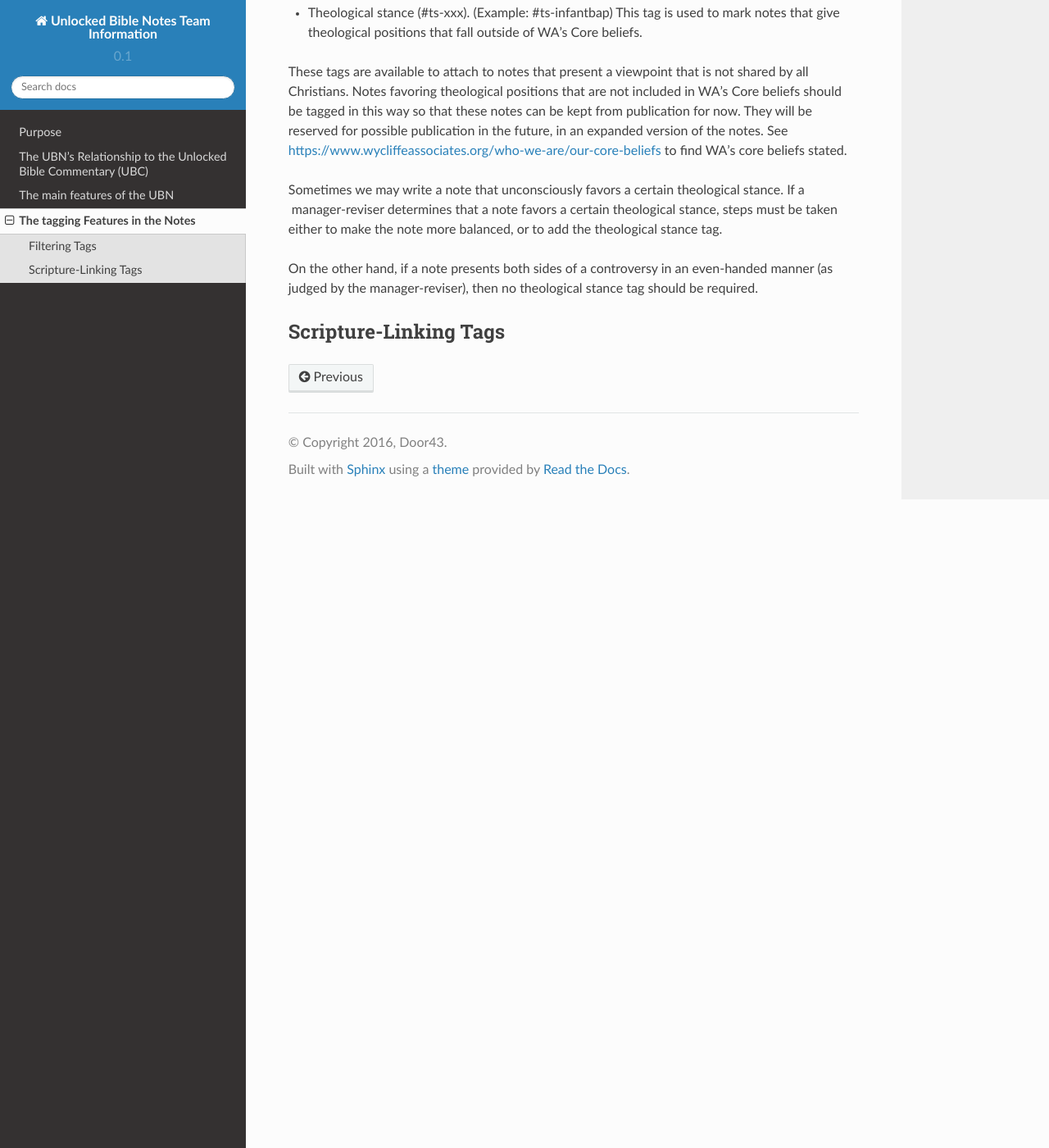
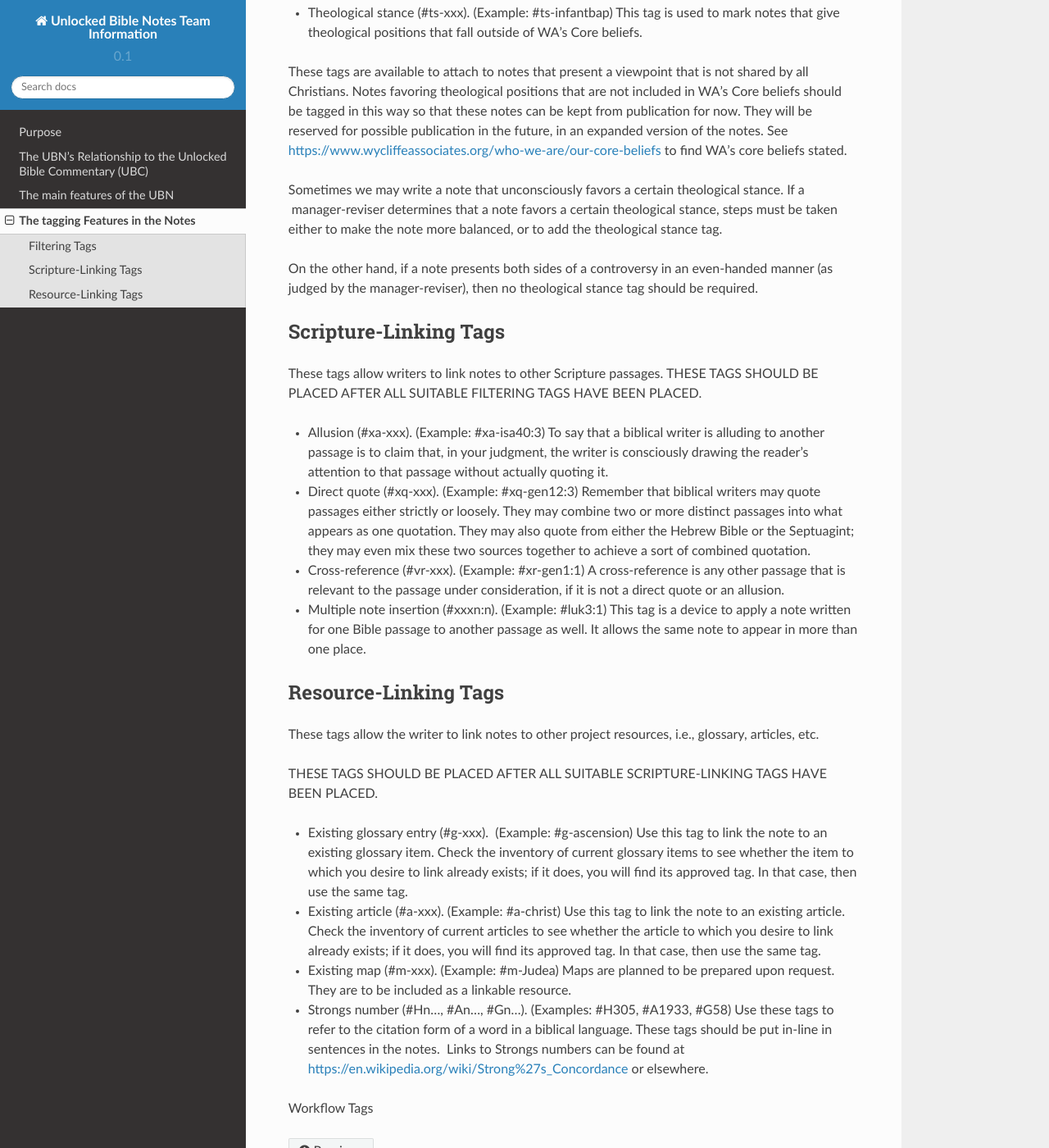
Before and after one commit to unfoldingWord-dev/Unlocked-Bible-Notes-Info, a Sphinx documentation site: the page built from docs/tagging.rst, in a window 1280 px wide and 1400 px high, scrolled down 812 px. Shown: the whole window at 82% size. Built offline with Sphinx 7.4.7 and the Read the Docs theme 2.0.0, drawn with Linux system fonts in a browser that asks for light colours; pages that are not in the unit, such as notebooks, are missing from menus.

Commit message:
Update tagging.rst

```diff
--- a/docs/tagging.rst
+++ b/docs/tagging.rst
@@ -26,3 +26,27 @@ On the other hand, if a note presents both sides of a controversy in an even-han
 
 Scripture-Linking Tags
 ----------------------
+
+These tags allow writers to link notes to other Scripture passages. THESE TAGS SHOULD BE PLACED AFTER ALL SUITABLE FILTERING TAGS HAVE BEEN PLACED.
+
+- Allusion (#xa-xxx). (Example: #xa-isa40:3) To say that a biblical writer is alluding to another passage is to claim that, in your judgment, the writer is consciously drawing the reader’s attention to that passage without actually quoting it.
+- Direct quote (#xq-xxx). (Example: #xq-gen12:3) Remember that biblical writers may quote passages either strictly or loosely. They may combine two or more distinct passages into what appears as one quotation. They may also quote from either the Hebrew Bible or the Septuagint; they may even mix these two sources together to achieve a sort of combined quotation.
+- Cross-reference (#vr-xxx). (Example: #xr-gen1:1) A cross-reference is any other passage that is relevant to the passage under consideration, if it is not a direct quote or an allusion.
+- Multiple note insertion (#xxxn:n). (Example: #luk3:1) This tag is a device to apply a note written for one Bible passage to another passage as well. It allows the same note to appear in more than one place.
+
+
+Resource-Linking Tags
+----------------------
+
+These tags allow the writer to link notes to other project resources, i.e., glossary, articles, etc.
+
+THESE TAGS SHOULD BE PLACED AFTER ALL SUITABLE SCRIPTURE-LINKING TAGS HAVE BEEN PLACED.
+
+- Existing glossary entry (#g-xxx).  (Example: #g-ascension) Use this tag to link the note to an existing glossary item. Check the inventory of current glossary items to see whether the item to which you desire to link already exists; if it does, you will find its approved tag. In that case, then use the same tag.
+- Existing article (#a-xxx). (Example: #a-christ) Use this tag to link the note to an existing article. Check the inventory of current articles to see whether the article to which you desire to link already exists; if it does, you will find its approved tag. In that case, then use the same tag.
+- Existing map (#m-xxx). (Example: #m-Judea) Maps are planned to be prepared upon request. They are to be included as a linkable resource.
+- Strongs number (#Hn..., #An..., #Gn...). (Examples: #H305, #A1933, #G58) Use these tags to refer to the citation form of a word in a biblical language. These tags should be put in-line in sentences in the notes.  Links to Strongs numbers can be found at https://en.wikipedia.org/wiki/Strong%27s_Concordance or elsewhere.
+
+
+
+Workflow Tags
```
